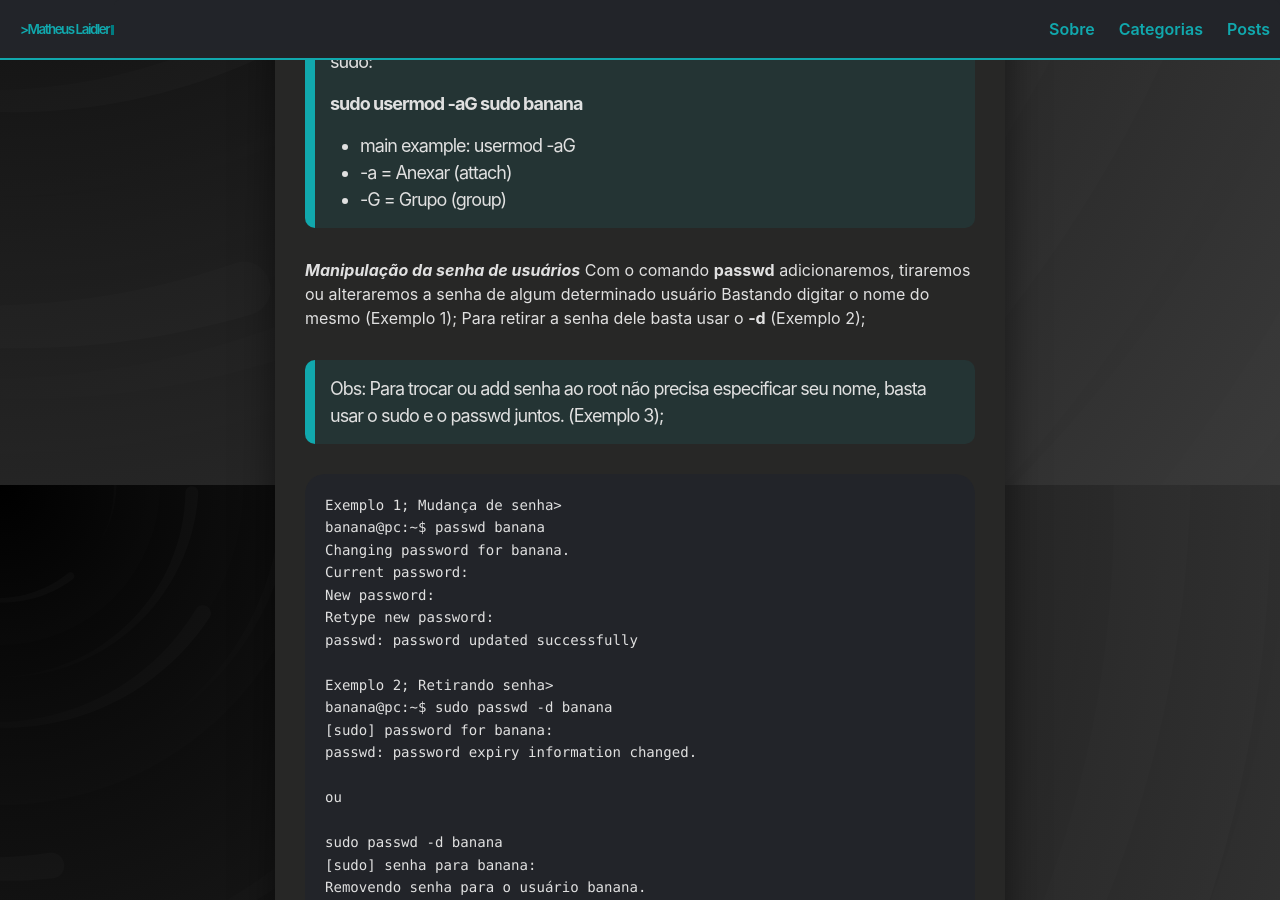
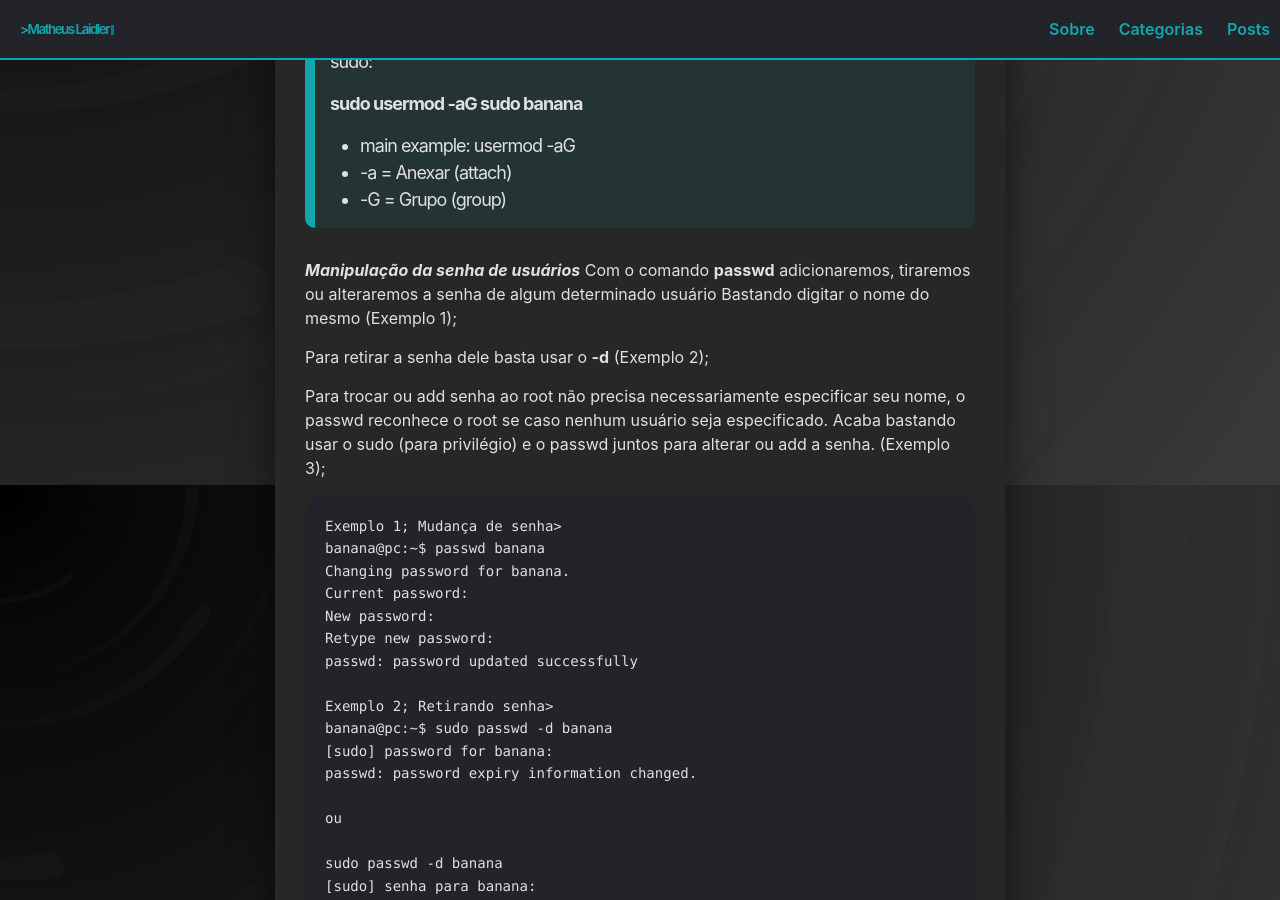
Before and after one commit to matheuslaidler/Tech-Jekyll-Old, a Jekyll site: the page built from _posts/2020-02-25-terminal.md, in a window 1280 px wide and 900 px high, scrolled down 7195 px. Built offline with Jekyll 4.4.1, drawn with Linux system fonts in a browser that asks for light colours.

Commit message:
Update 2020-02-25-terminal.md

```diff
--- a/_posts/2020-02-25-terminal.md
+++ b/_posts/2020-02-25-terminal.md
@@ -196,9 +196,10 @@ Para moderar os usuários existe o comando `usermod`, tendo algumas funções be
 ***Manipulação da senha de usuários***
 Com o comando **passwd** adicionaremos, tiraremos ou alteraremos a senha de algum determinado usuário
 Bastando digitar o nome do mesmo (Exemplo 1);
+
 Para retirar a senha dele basta usar o **-d** (Exemplo 2);
 
-> Obs: Para trocar ou add senha ao root não precisa especificar seu nome, basta usar o sudo e o passwd juntos. (Exemplo 3);
+Para trocar ou add senha ao root não precisa necessariamente especificar seu nome, o passwd reconhece o root se caso nenhum usuário seja especificado. Acaba bastando usar o sudo (para privilégio) e o passwd juntos para alterar ou add a senha. (Exemplo 3);
 
 	Exemplo 1; Mudança de senha>
 	banana@pc:~$ passwd banana
```
